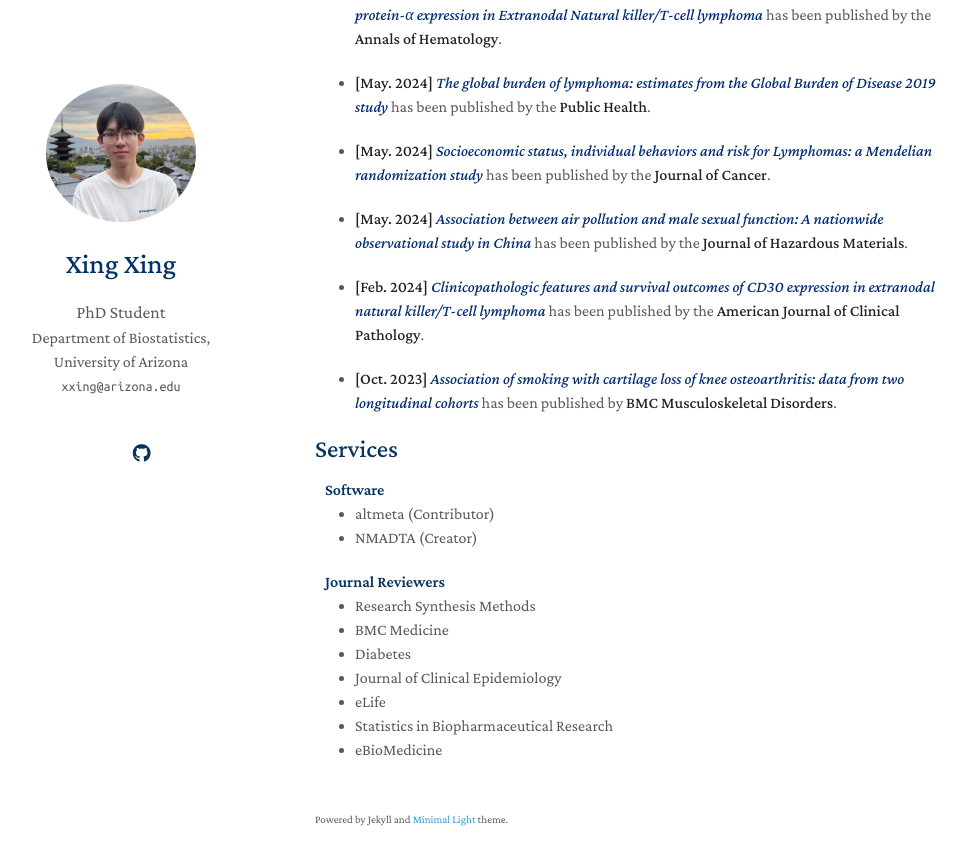
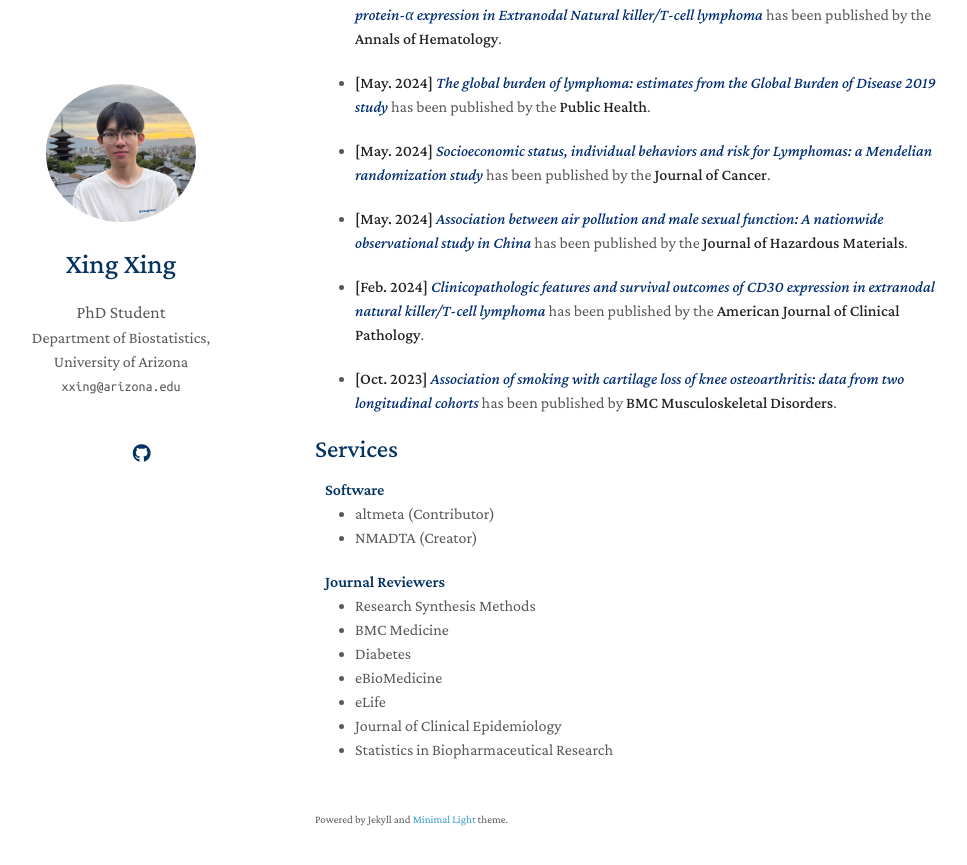
Before and after one commit to KevinXing3/kevinXing3.github.io, a Jekyll site: the page built from index.md, in a window 1280 px wide and 900 px high, scrolled down 4318 px. Shown: the top 865 px of the window, without its empty margins (155-1122 px from the left). Built offline with Jekyll 4.4.1, drawn with Linux system fonts in a browser that asks for light colours; nearby versions of some CDN libraries; a style sheet for code colours, icons or effects is not loaded; our own code applies the rules of GitHub Pages for plain Markdown files.

```diff
--- a/_includes/services.md
+++ b/_includes/services.md
@@ -11,8 +11,8 @@
   <li>Research Synthesis Methods</li>
   <li>BMC Medicine</li>
   <li>Diabetes</li>
+  <li>eBioMedicine</li>
+  <li>eLife</li>
   <li>Journal of Clinical Epidemiology</li>
-  <li>eLife</li>
   <li>Statistics in Biopharmaceutical Research</li>
-  <li>eBioMedicine</li>
 </ul>
```
